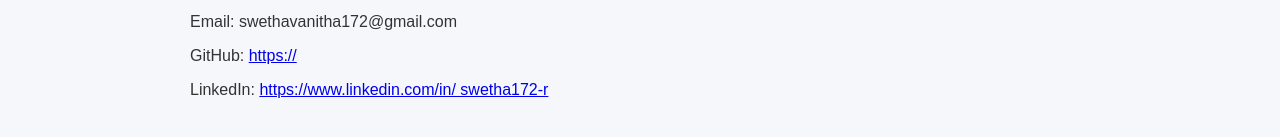
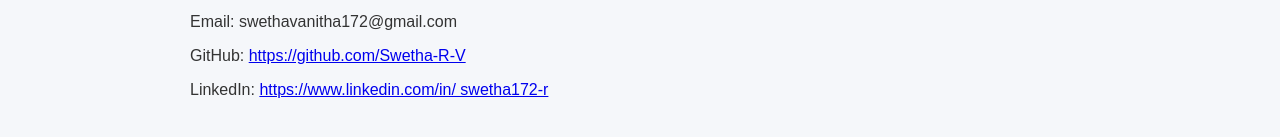
Before and after one commit to Swetha-R-V/Swetha-Portfolio, a plain HTML site: page index.html in a window 1280 px wide. Shown: the part 1084-1221 px from the top of the page. Drawn offline with Linux system fonts and the light colour scheme.

Commit message:
Update title and GitHub link in index.html

```diff
--- a/index.html
+++ b/index.html
@@ -3,7 +3,7 @@
 <head>
   <meta charset="UTF-8" />
   <meta name="viewport" content="width=device-width, initial-scale=1.0" />
-  <title>Swetha | Data Scientist Portfolio</title>
+  <title>Swetha R | Data Scientist Portfolio</title>
   <style>
     body {
       font-family: Arial, Helvetica, sans-serif;
@@ -149,7 +149,7 @@
   <section>
     <h2>Contact</h2>
     <p>Email: swethavanitha172@gmail.com</p>
-    <p>GitHub: <a href="https://github.com/your-username" target="_blank">https://</a></p>
+    <p>GitHub: <a href="https://github.com/your-username" target="_blank">https://github.com/Swetha-R-V</a></p>
     <p>LinkedIn: <a href="https://linkedin.com/in/your-profile" target="_blank">https://www.linkedin.com/in/ swetha172-r</a></p>
   </section>
 
```
